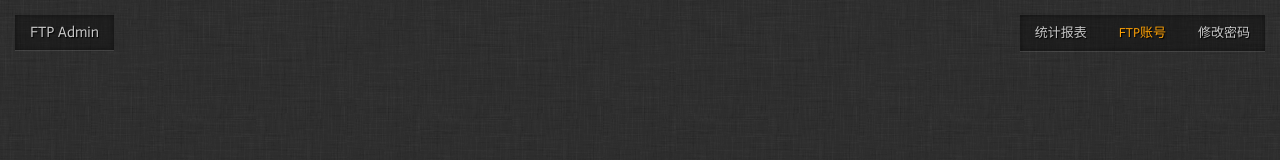
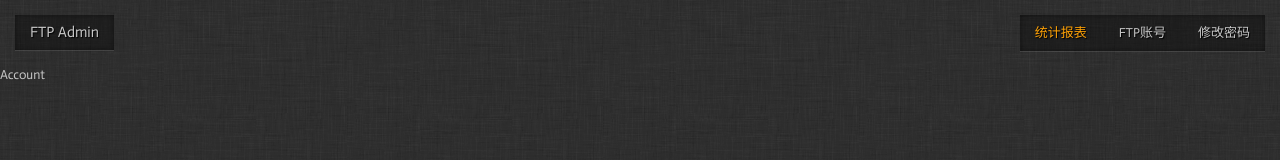
Before and after one commit to figoxu/ftpAdminUI, a Vue app: page / in a window 1280 px wide. Both pictures are taken after a click on the button "登录". Shown: the top 160 px of the page. Built offline with nearby package versions, Linux system fonts and the light colour scheme.

Commit message:
Add Route

```diff
--- a/package.json
+++ b/package.json
@@ -9,7 +9,8 @@
     "build": "node build/build.js"
   },
   "dependencies": {
-    "vue": "^2.1.0"
+    "vue": "^2.1.0",
+    "vue-router":"2.2.0"
   },
   "devDependencies": {
     "autoprefixer": "^6.4.0",
--- a/src/App.vue
+++ b/src/App.vue
@@ -2,6 +2,7 @@
   <div id="app">
     <login v-if="!loginFlag" @logined="dispatchLogin"></login>
     <admin v-else></admin>
+    <router-view v-if="loginFlag"></router-view>
   </div>
 </template>
 
--- /dev/null
+++ b/src/cmp/Mng-Dashboard.vue
@@ -0,0 +1,5 @@
+<template>
+  <div>
+    Account
+  </div>
+</template>
--- /dev/null
+++ b/src/cmp/Mng-Ftp.vue
@@ -0,0 +1,5 @@
+<template>
+  <div>
+    Ftp
+  </div>
+</template>
--- /dev/null
+++ b/src/cmp/Mng-pwd.vue
@@ -0,0 +1,5 @@
+<template>
+  <div>
+    Pwd
+  </div>
+</template>
--- a/src/cmp/Nav.vue
+++ b/src/cmp/Nav.vue
@@ -18,7 +18,7 @@
   export default {
     data() {
       return {
-        menuName:'ftp'
+        menuName:'dashboard'
       }
     },
     methods: {
@@ -31,6 +31,7 @@
       goto:function (name) {
         this.menuName = name
         this.$emit('menuChanged',name)
+        this.$router.push("/"+name)
       }
     }
   }
--- a/src/main.js
+++ b/src/main.js
@@ -1,8 +1,30 @@
 import Vue from 'vue'
 import App from './App'
+import VueRouter from 'vue-router'
+import MngDashboard from './cmp/Mng-Dashboard'
+import MngFtp from './cmp/Mng-Ftp'
+import MngPwd from './cmp/Mng-pwd'
+
+
+Vue.use(VueRouter);
+
+const routes = [
+  {name:'MngFtp',path:'/',component:MngDashboard},
+  {name:'MngAccount' ,path:'/dashboard',component:MngDashboard},
+  {name:'MngFtp',path:'/ftp',component:MngFtp},
+  {name:'MngPwd',path:'/pwd',component:MngPwd}
+]
+
+
+const router = new VueRouter({
+  routes,
+  mode:'history'
+})
+
 
 new Vue({
   el: '#app',
   template: '<App/>',
-  components: { App }
+  components: { App },
+  router
 })
```
